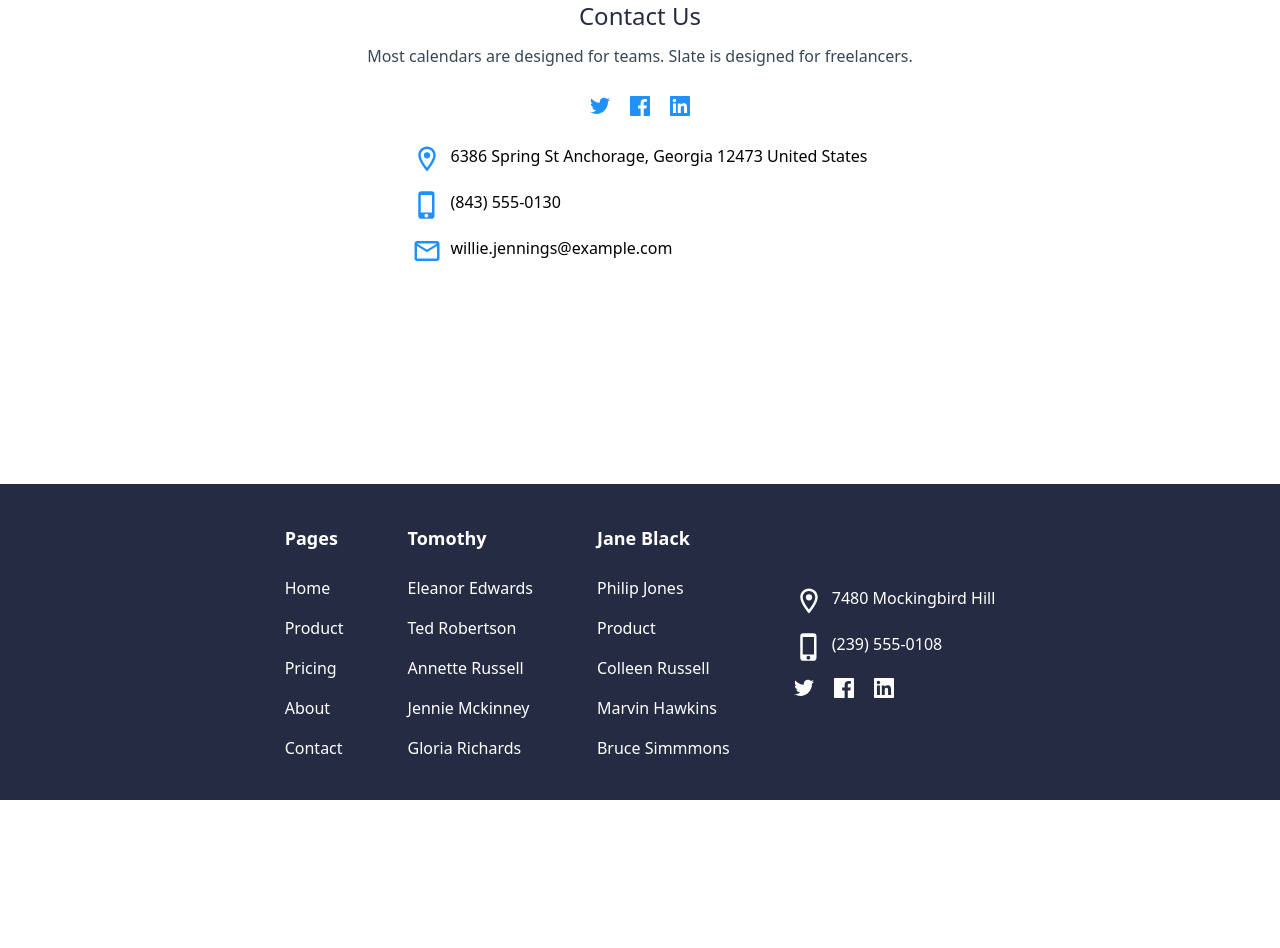
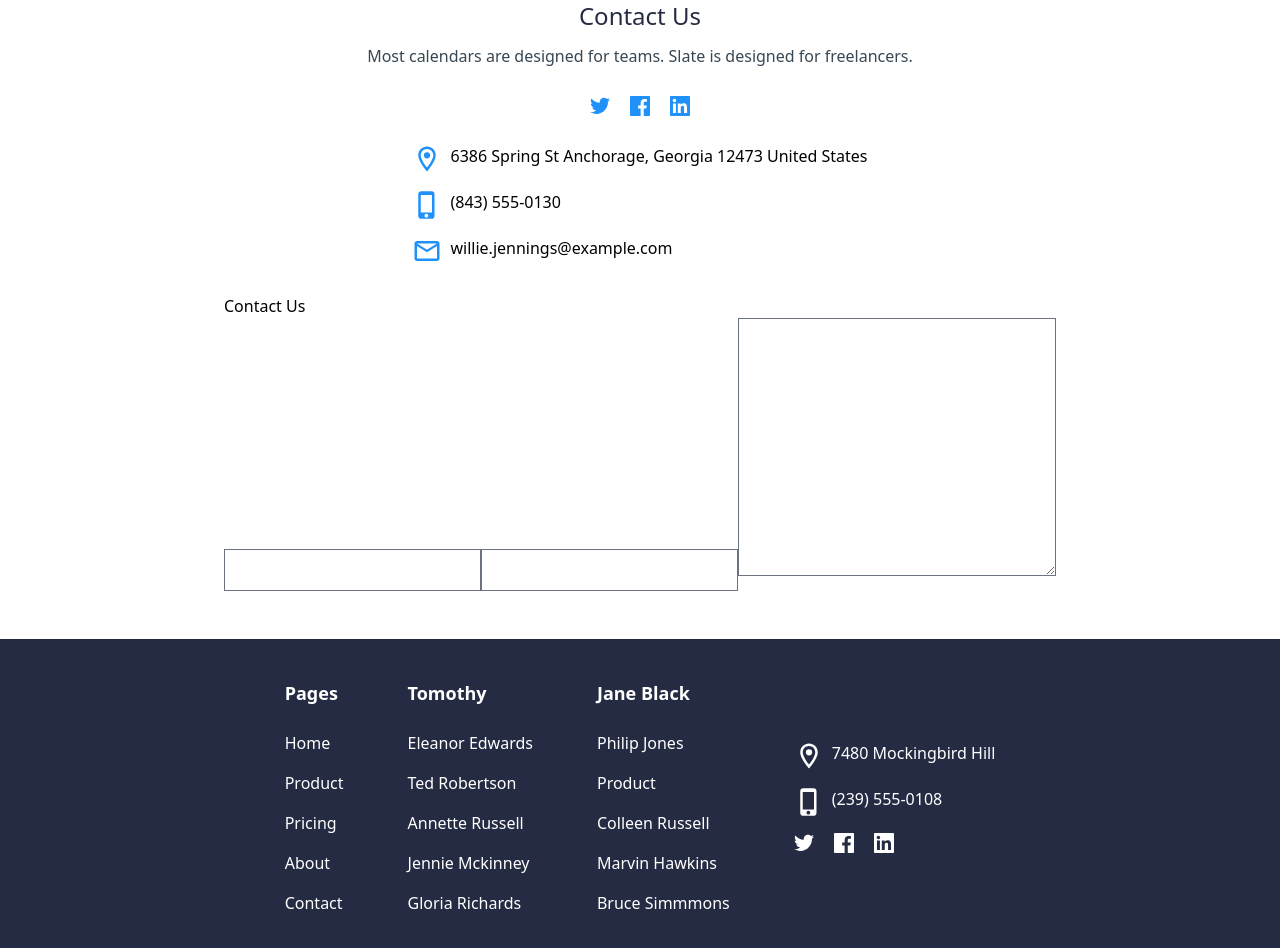
Before and after one commit to d-rocham/unal-uapa-prueba-tecnica, a React (Create React App) app: page / in a window 1280 px wide. Shown: the top 948 px of the page. Before the commit the page ends 800 px from the top, so only its background shows below. Built offline with nearby package versions, Linux system fonts and the light colour scheme.

Commit message:
[Feature] Añade boilerplate básico del formulario de contacto

```diff
--- a/src/components/body/body_components/ContactUs.tsx
+++ b/src/components/body/body_components/ContactUs.tsx
@@ -33,6 +33,13 @@ function ContactUs() {
                         text="willie.jennings@example.com"
                     />
                 </div>
+                <form>
+                    <h4>Contact Us</h4>
+                    <input type="text" name="" id="" />
+                    <input type="email" name="" id="" />
+                    <textarea name="" id="" cols={30} rows={10} />
+                    <input type="submit" value="" />
+                </form>
             </>
         </BodySection>
     );
```
